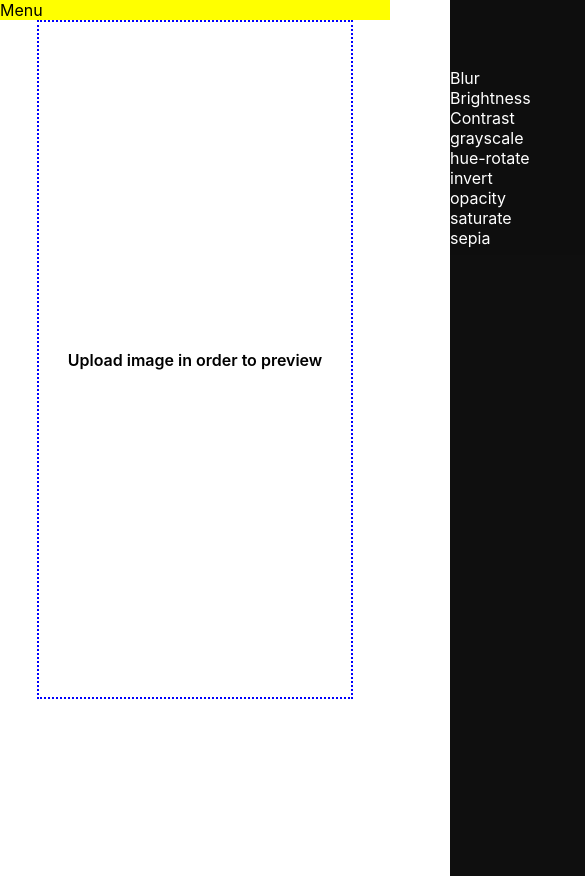
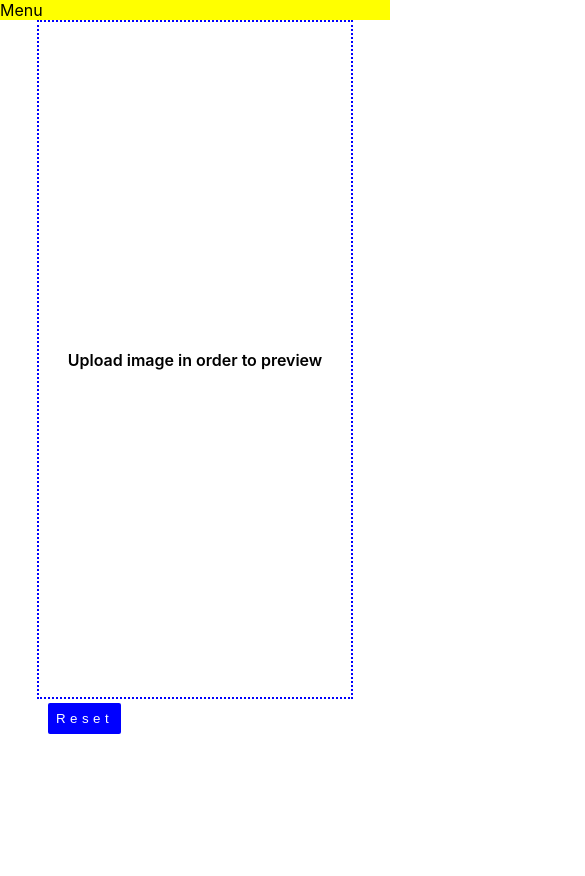
Before and after one commit to CoulKe/photo-editor, a React (Create React App) app in the folder myapp/: page / in a window 390 px wide. Shown: the top 876 px of the page, 585 px wide, since content can reach past the window. Built offline with nearby package versions, Linux system fonts and the light colour scheme.

Commit message:
Added responsiveness

```diff
--- a/myapp/src/App.css
+++ b/myapp/src/App.css
@@ -13,6 +13,23 @@ body {
   padding-right: 0.8rem;
   margin: 0;
   background-color: yellow;
+}
+.previewWrapper{
+  display: flex;
+  flex-direction: column;
+  justify-content: flex-start;
+}
+#reset{
+  width: max-content;
+  margin-top: 4px;
+  margin-left: 3rem;
+  color: #fff;
+  background-color: blue;
+  letter-spacing: 0.6ch;
+  padding: 0.5rem;
+  border-radius: 2px;
+  outline: none;
+  border: none;
 }
 #preview {
   width: 80%;
@@ -57,7 +74,7 @@ body {
   display: flex;
   flex-direction: column;
   justify-content: flex-start;
-  transform: translateX(450px);
+  transform: translateX(1000px);
   z-index: 2;
   transition-duration: 250ms;
   transition-timing-function: linear;
@@ -81,7 +98,10 @@ span{
 span input{
   margin-right: 14px;
 }
-@media (min-width: 426px){
+@media (min-width: 700px){
+  #reset{
+    margin-left: 3rem;
+  }
   body{
     height: 100vh;
     background-color: rgb(238, 238, 238);
@@ -94,7 +114,7 @@ span input{
   }
   #preview{
     min-width: 400px;
-    height: 350px;
+    height: 300px;
   }
   #myapp{
     max-width: 800px;
--- a/myapp/src/components/Filters.js
+++ b/myapp/src/components/Filters.js
@@ -18,7 +18,7 @@ function Filters() {
     document.querySelector('#filters').style = 'transform: translateX(20%);';
   }
   function hideMenu(e) {
-    e.target.closest('#filters').style = 'transform: translateX(450px);';
+    e.target.closest('#filters').style = 'transform: translateX(1000px);';
   }
   function clickInput() {
     let inputElement = document.querySelector("#upload");
@@ -203,7 +203,7 @@ function Filters() {
           ></input>
         </span>
       </div>
-
+      <div className = "previewWrapper">
       <div
         id="preview"
         onDragOver={handleDragOver}
@@ -230,9 +230,9 @@ function Filters() {
           id="upload"
           onChange={clickUpload}
         />
+        </div>
+        <button onClick={handleReset} id = "reset">Reset</button> <br />
       </div>
-      {/* <br />
-      <button onClick={handleReset}>Reset</button> <br /> */}
     </div>
 
   );
```
